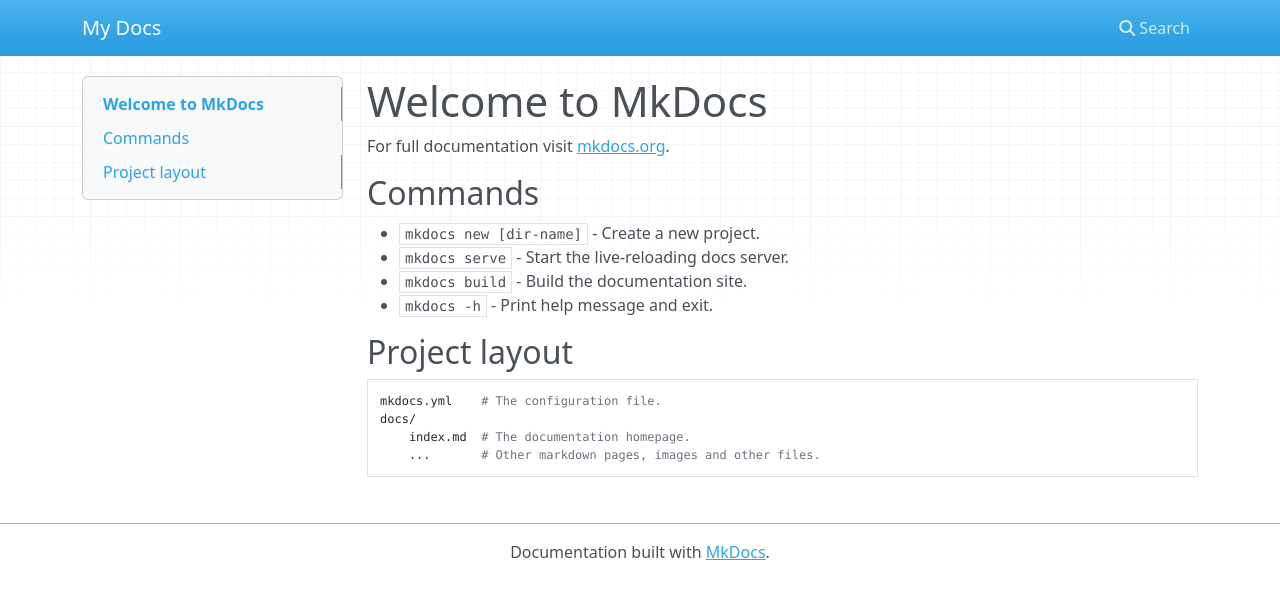
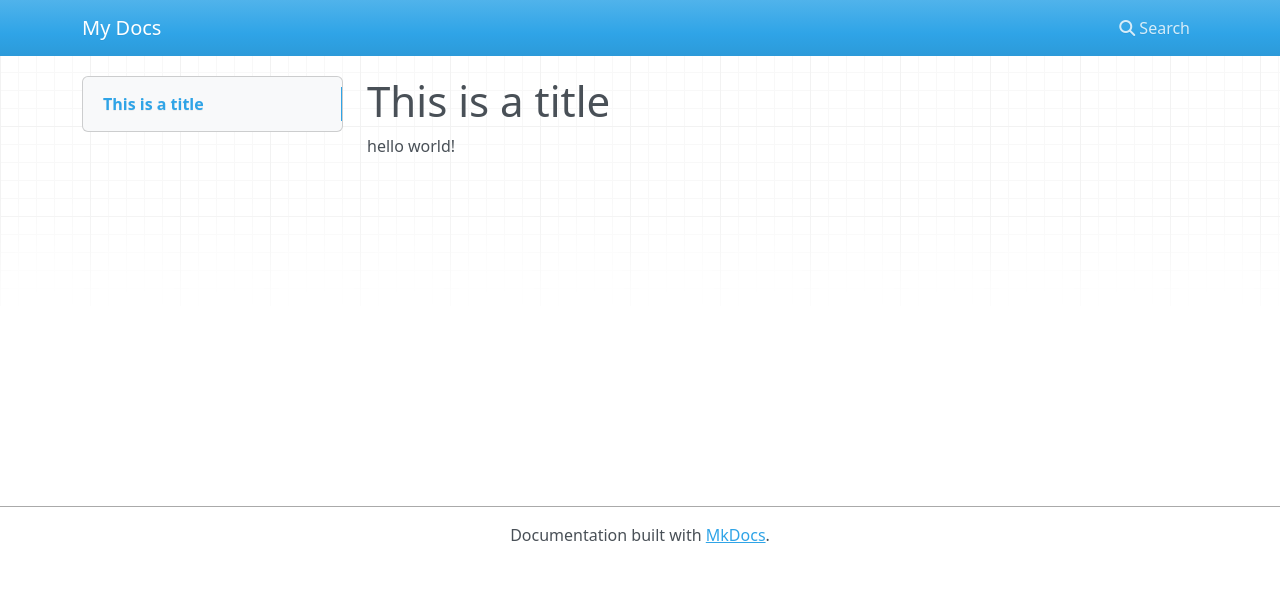
Before and after one commit to Wu-wu-u/Material-for-MkDocs-test, an MkDocs documentation site: the page built from docs/index.md, in a window 1280 px wide. Shown: the top 599 px of the page. Built offline with MkDocs 1.6.1, drawn with Linux system fonts in a browser that asks for light colours; nearby versions of some CDN libraries.

Commit message:
update index.md

```diff
--- a/docs/index.md
+++ b/docs/index.md
@@ -1,17 +1,2 @@
-# Welcome to MkDocs
-
-For full documentation visit [mkdocs.org](https://www.mkdocs.org).
-
-## Commands
-
-* `mkdocs new [dir-name]` - Create a new project.
-* `mkdocs serve` - Start the live-reloading docs server.
-* `mkdocs build` - Build the documentation site.
-* `mkdocs -h` - Print help message and exit.
-
-## Project layout
-
-    mkdocs.yml    # The configuration file.
-    docs/
-        index.md  # The documentation homepage.
-        ...       # Other markdown pages, images and other files.
+# This is a title
+hello world!
```
